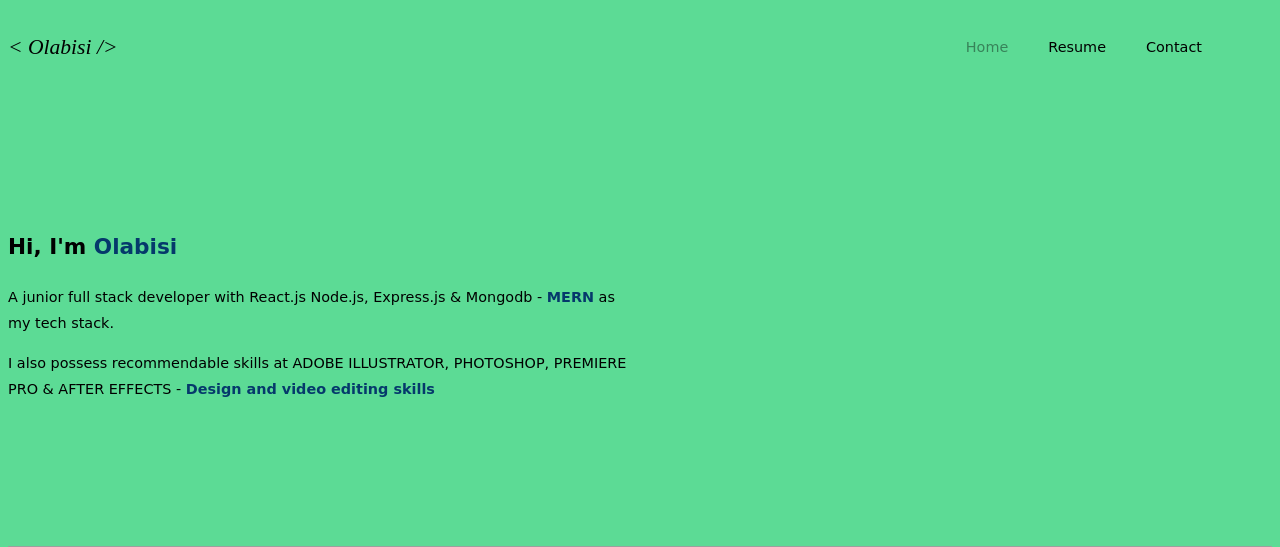
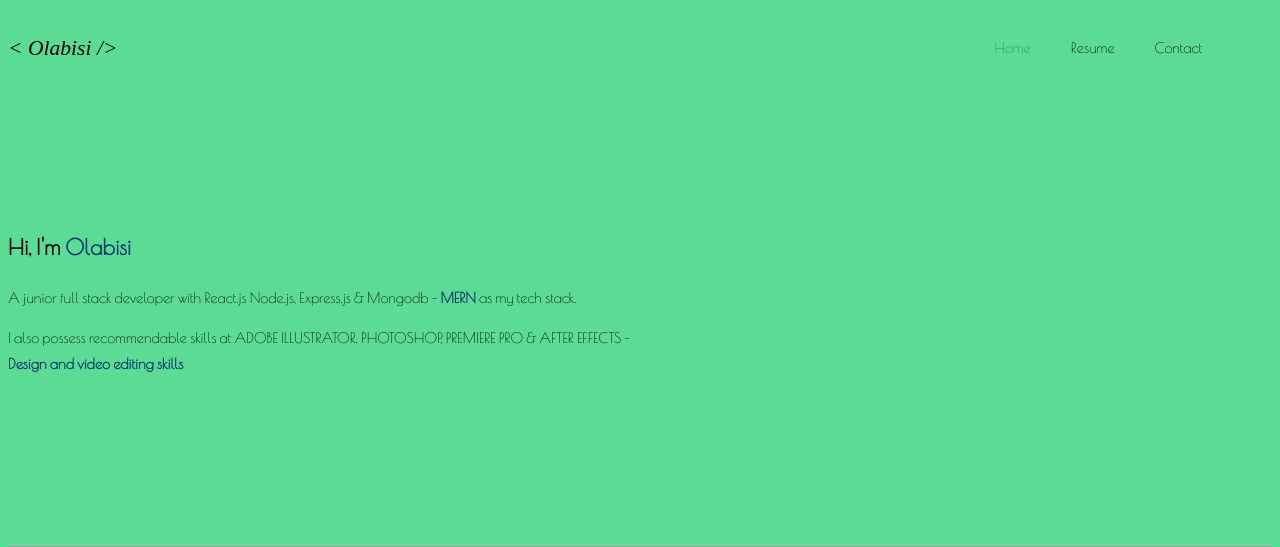
Before and after one commit to Olabisim/random_porfolio, a PHP site: page /index.html in a window 1280 px wide. Shown: the top 547 px of the page. Run offline with PHP 8.4, Linux system fonts and the light colour scheme; some web fonts are replaced; grey boxes are pictures that could not be loaded.

Commit message:
reset the font

```diff
--- a/index.html
+++ b/index.html
@@ -4,13 +4,13 @@
     <meta charset="UTF-8">
     <meta http-equiv="X-UA-Compatible" content="IE=edge">
     <meta name="theme-color" content="#5cdb95">
-    <meta name="viewport" content="width=device-width, initial-scale=1.0">
+    <meta name="viewport" content="width=device-width, initial-scale=0.9">
     <link rel="stylesheet" href="main.css">
     <link rel="stylesheet" href="https://cdnjs.cloudflare.com/ajax/libs/font-awesome/5.15.2/css/all.min.css">
     <link rel="preconnect" href="https://fonts.gstatic.com">
     <link href="https://fonts.googleapis.com/css2?family=Ballet&display=swap" rel="stylesheet">
-    <!-- <link rel="preconnect" href="https://fonts.gstatic.com">
-    <link href="https://fonts.googleapis.com/css2?family=Poiret+One&display=swap" rel="stylesheet">  -->
+    <link rel="preconnect" href="https://fonts.gstatic.com">
+    <link href="https://fonts.googleapis.com/css2?family=Poiret+One&display=swap" rel="stylesheet">
     <title>Olabisi</title>
 </head>
 <body>
--- a/main.css
+++ b/main.css
@@ -287,7 +287,7 @@ sup {
 
 
 /*
-
+hr
 
 
     FOURTH section
@@ -407,15 +407,6 @@ section:last-of-type footer i {
         transition: 0.3s ease;
     }
 
-
-
-    .fourth_section .three_projects {
-        flex-wrap: wrap;
-    }
-    /* .fourth_section .three_projects .each:nth-of-type(3){
-        margin-top: 20px;
-    } */
-
 }
 
 
@@ -477,9 +468,6 @@ section:last-of-type footer i {
         padding: 0px;
     }
 
-    .fourth_section .three_projects .each:nth-of-type(3){
-        margin-top: 15px;
-    }
 
     .fifth_section > div {
         width: 75%;
```
